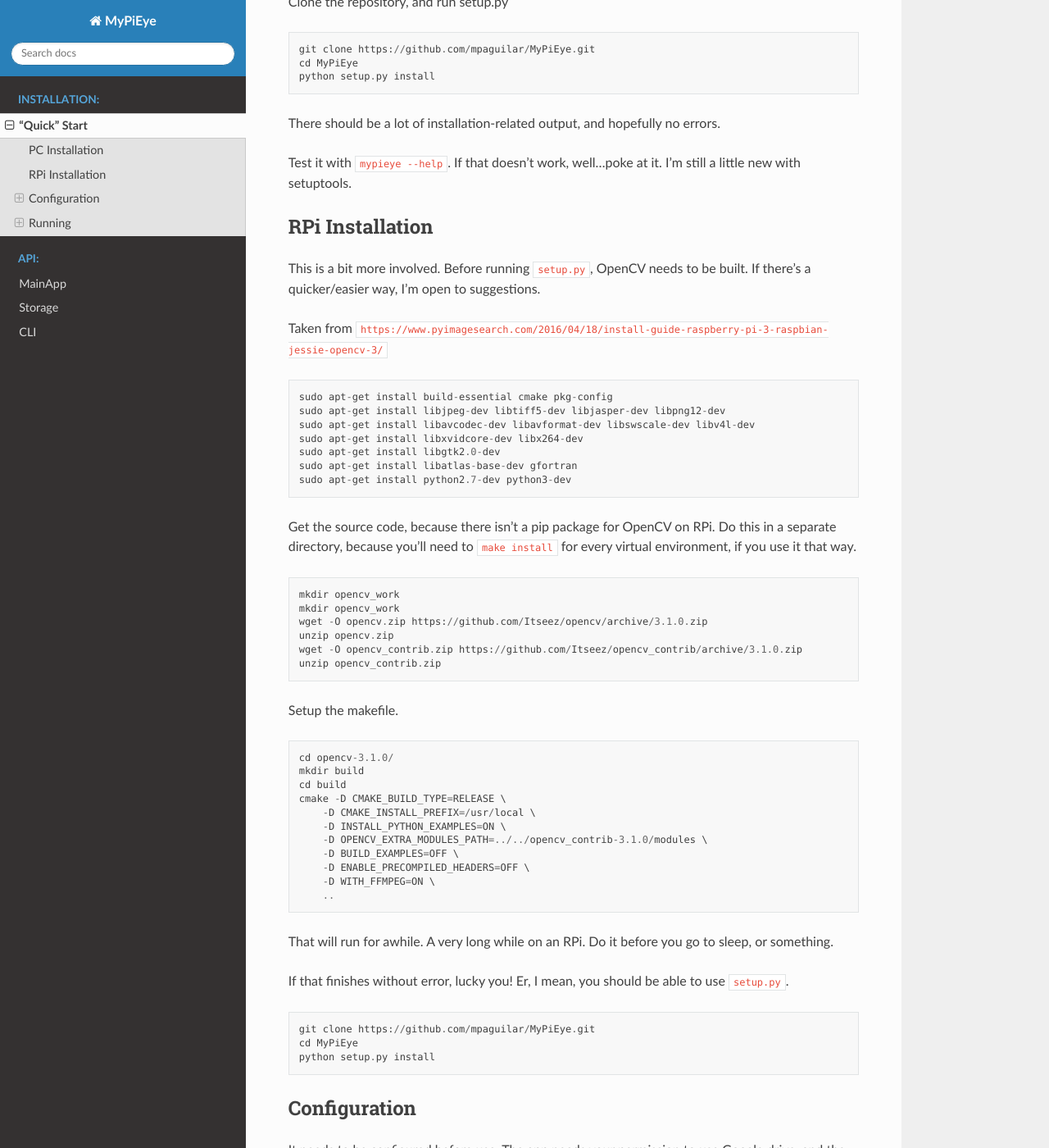
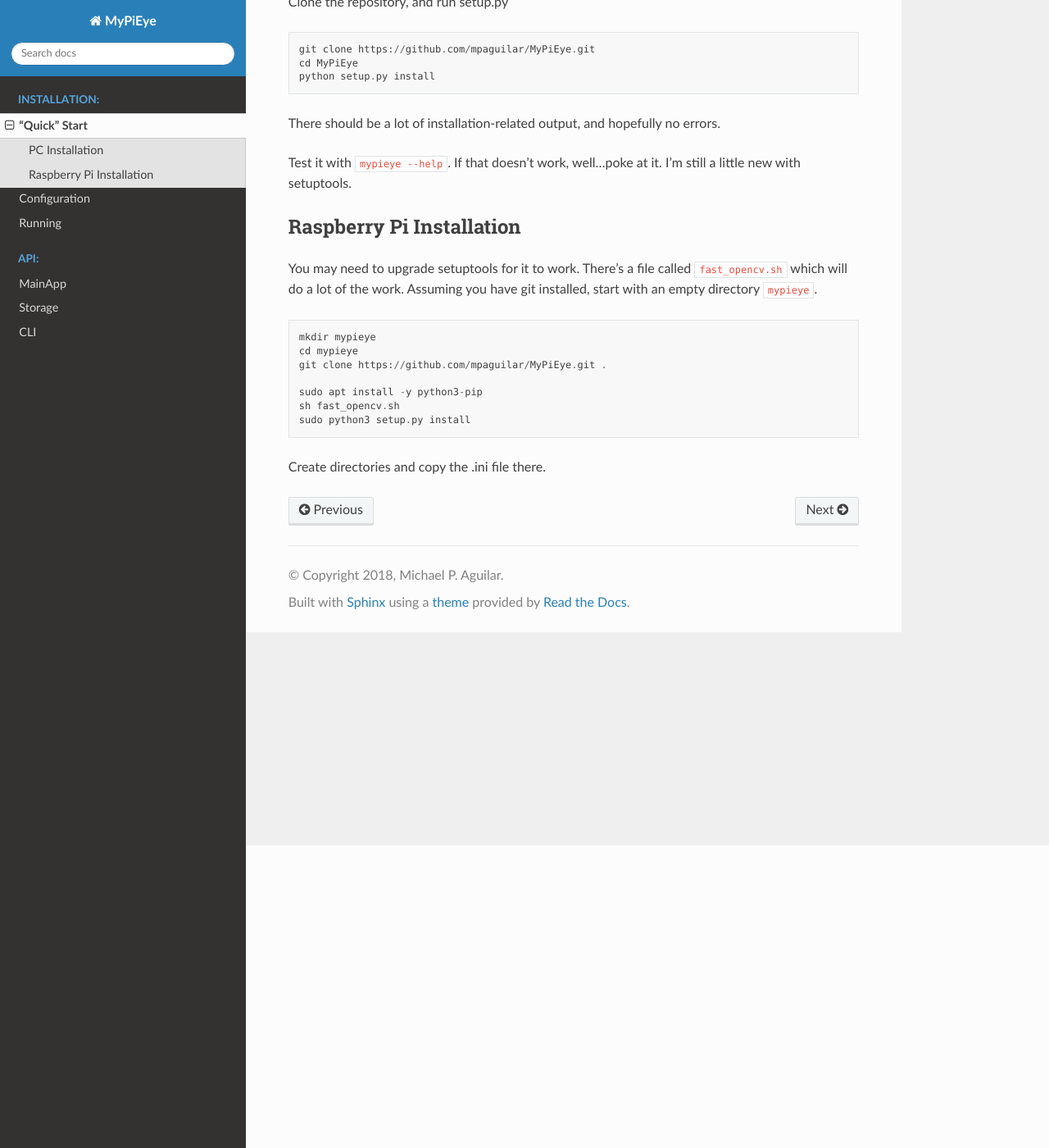
Before and after one commit to mpaguilar/MyPiEye, a Sphinx documentation site: the page built from doc/source/installation.rst, in a window 1280 px wide and 1400 px high, scrolled down 369 px. Shown: the whole window at 82% size. Built offline with Sphinx 7.4.7 and the Read the Docs theme 2.0.0, drawn with Linux system fonts in a browser that asks for light colours; some of the changed text lies outside the part shown.

Commit message:
Updated docs

```diff
--- a/doc/source/gdrive.rst
+++ /dev/null
@@ -1,6 +0,0 @@
-Setting up Google Drive Upload
-==============================
-
-There's two parts to uploading to Google.
- - Create an application to get the CLIENT_ID and CLIENT_SECRET, and update the ini file.
- -
--- a/doc/source/index.rst
+++ b/doc/source/index.rst
@@ -5,6 +5,8 @@
    :caption: Installation:
 
    installation
+   configuration
+   running
 
 .. toctree::
    :maxdepth: 2
--- a/doc/source/installation.rst
+++ b/doc/source/installation.rst
@@ -22,98 +22,20 @@
 
 Test it with ``mypieye --help``. If that doesn't work, well...poke at it. I'm still a little new with setuptools.
 
-RPi Installation
-----------------
+Raspberry Pi Installation
+-------------------------
 
-This is a bit more involved. Before running ``setup.py``, OpenCV needs to be built. If there's a quicker/easier way,
-I'm open to suggestions.
-
-Taken from ``https://www.pyimagesearch.com/2016/04/18/install-guide-raspberry-pi-3-raspbian-jessie-opencv-3/``
+You may need to upgrade setuptools for it to work. There's a file called ``fast_opencv.sh`` which will do
+a lot of the work. Assuming you have git installed, start with an empty directory ``mypieye``.
 
 ::
 
-    sudo apt-get install build-essential cmake pkg-config
-    sudo apt-get install libjpeg-dev libtiff5-dev libjasper-dev libpng12-dev
-    sudo apt-get install libavcodec-dev libavformat-dev libswscale-dev libv4l-dev
-    sudo apt-get install libxvidcore-dev libx264-dev
-    sudo apt-get install libgtk2.0-dev
-    sudo apt-get install libatlas-base-dev gfortran
-    sudo apt-get install python2.7-dev python3-dev
+    mkdir mypieye
+    cd mypieye
+    git clone https://github.com/mpaguilar/MyPiEye.git .
 
+    sudo apt install -y python3-pip
+    sh fast_opencv.sh
+    sudo python3 setup.py install
 
-Get the source code, because there isn't a pip package for OpenCV on RPi. Do this in a separate directory,
-because you'll need to ``make install`` for every virtual environment, if you use it that way.
-
-::
-
-    mkdir opencv_work
-    mkdir opencv_work
-    wget -O opencv.zip https://github.com/Itseez/opencv/archive/3.1.0.zip
-    unzip opencv.zip
-    wget -O opencv_contrib.zip https://github.com/Itseez/opencv_contrib/archive/3.1.0.zip
-    unzip opencv_contrib.zip
-
-Setup the makefile.
-
-::
-
-    cd opencv-3.1.0/
-    mkdir build
-    cd build
-    cmake -D CMAKE_BUILD_TYPE=RELEASE \
-        -D CMAKE_INSTALL_PREFIX=/usr/local \
-        -D INSTALL_PYTHON_EXAMPLES=ON \
-        -D OPENCV_EXTRA_MODULES_PATH=../../opencv_contrib-3.1.0/modules \
-        -D BUILD_EXAMPLES=OFF \
-        -D ENABLE_PRECOMPILED_HEADERS=OFF \
-        -D WITH_FFMPEG=ON \
-        ..
-
-That will run for awhile. A very long while on an RPi. Do it before you go to sleep, or something.
-
-If that finishes without error, lucky you! Er, I mean, you should be able to use ``setup.py``.
-
-::
-
-    git clone https://github.com/mpaguilar/MyPiEye.git
-    cd MyPiEye
-    python setup.py install
-
-Configuration
--------------
-
-It needs to be configured before use. The app needs your permission to use Google drive, and the folder on the drive
-needs to be created using those credentials. There are some local folders to be created, as well.
-
-Start with one of the sample .ini files, and modify to your taste.
-
-The first time this is run, you will be prompted with a google.com URL and a short code ("XXXX-XXXX"). This is what
-permits the application to use your GDrive. It asks for minimal permissions, and can only access folders and files
-it creates.
-
-Once validated, it will create the folder at google, and any local folders.
-
-Disabling GDrive
-^^^^^^^^^^^^^^^^
-
-Omit the ``[gdrive]`` section.
-
-::
-
-    mypieye configure --iniconfig <some ini file>
-
-Running
--------
-
-``mypieye run`` will look for a file named ``mypieye.ini`` in the current directory.
-
-``mypieye --help`` offers more.
-
-Running on RPi
-^^^^^^^^^^^^^^
-
-You may need to upgrade setuptools for it to work
-
-::
-
-    sudo pip3 install -U setuptools
+Create directories and copy the .ini file there.
```
Also changed, not shown: README.md (+0 -67 lines), doc/source/configuration.rst (added, +36 -0 lines), doc/source/running.rst (added, +22 -0 lines).
